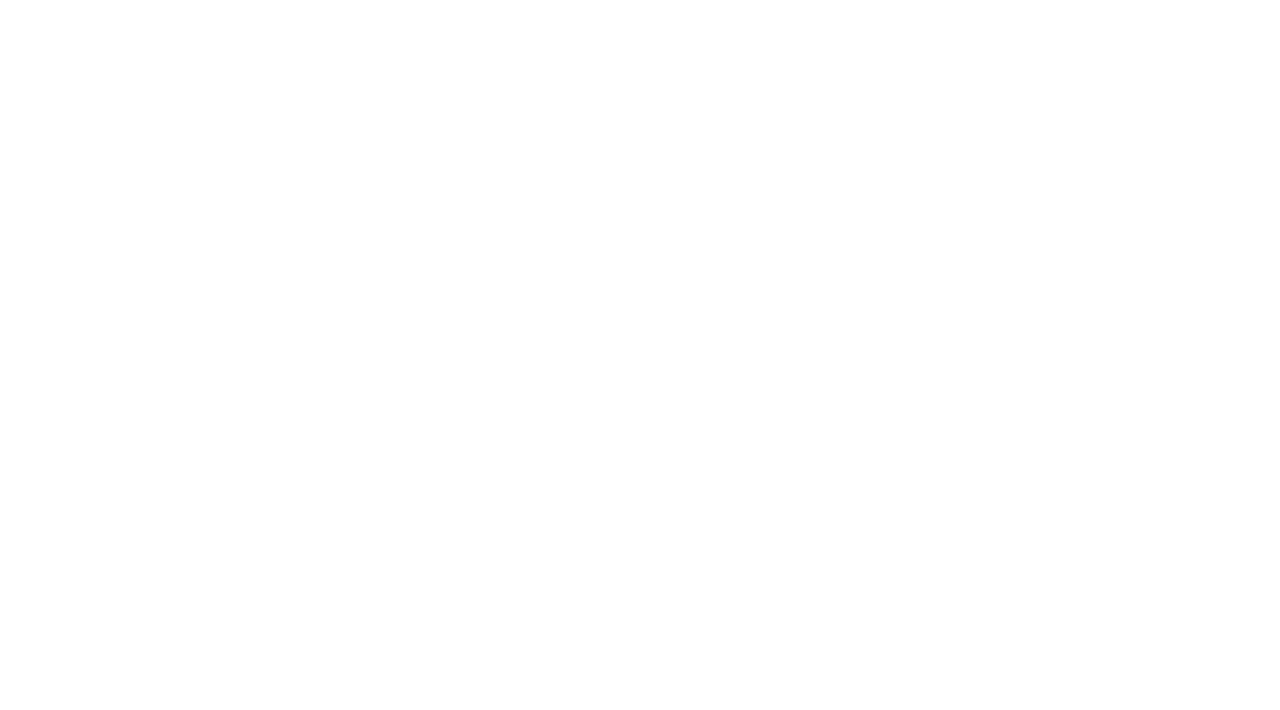
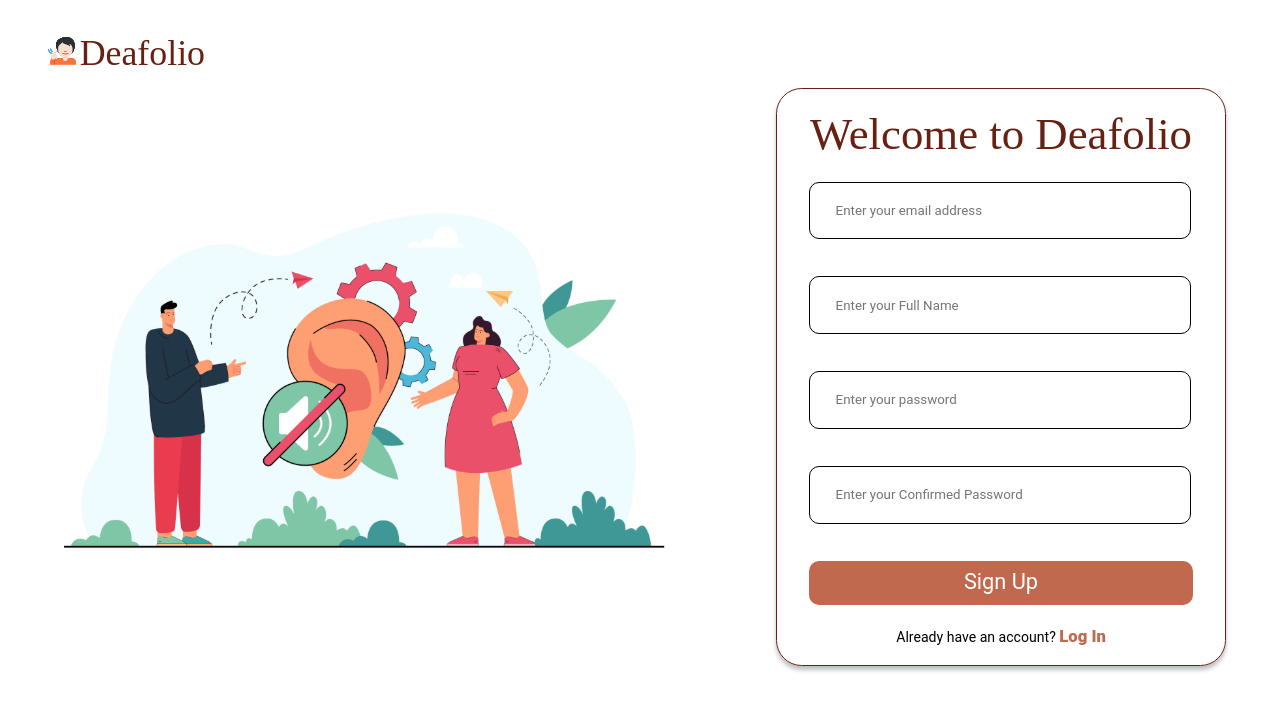
Before and after one commit to Tech-Shreyansh/Deafolio-Frontend, a React (Create React App) app: page /signup in a window 1280 px wide. Before the commit this address had no page. Shown: the top 710 px of the page. Built offline with nearby package versions, Linux system fonts and the light colour scheme; a web font is replaced by a local one.

Commit message:
added signup page

```diff
--- a/src/App.js
+++ b/src/App.js
@@ -1,16 +1,18 @@
 import React from 'react';
 import LoginApp from './Auth/Login/login';
 import { BrowserRouter, Routes, Route } from "react-router-dom";
+import SignupApp from './Auth/signup/sign';
+import ForgotApp from './Auth/forgot_password/forgot';
 
 function App() {
   return <BrowserRouter>
   <Routes>
     <Route path="/login" element={<LoginApp />} ></Route>
-    {/* <Route path="/signup" element={<SignUp />}></Route>
-    <Route path="/authphone" element={<Phone />}></Route>
+    <Route path="/signup" element={<SignupApp />}></Route>
+    <Route path="/forgot_password" element={<ForgotApp />}></Route>
+    {/* <Route path="/authphone" element={<Phone />}></Route>
     <Route path="/otp" element={<OTP />}></Route>
     <Route path="/phoneotp" element={<PhoneOTP />}></Route>
-    <Route path="/forgot_password" element={<Forgot />}></Route>
     <Route path="/reset_password" element={<Resetpass />}></Route>
     <Route path="/set_password" element={<Setpass />}></Route> */}
   </Routes>
--- a/src/Auth/Login/login.css
+++ b/src/Auth/Login/login.css
@@ -1,14 +1,7 @@
 @import url("https://fonts.googleapis.com/css2?family=Metal&display=swap");
 
-*{
-    font-family: 'Roboto';
-}
-
-#illustration {
-  position: absolute;
-  margin-left: 4.4vw;
-  margin-top: 23vh;
-  width: 47vw;
+* {
+  font-family: "Roboto";
 }
 
 #login {
@@ -23,11 +16,10 @@
   display: flex;
   flex-direction: column;
   justify-content: space-between;
-
 }
 
 input {
-  width: 28.2vw;
+  width: 27.5vw;
   height: 4.2vw;
   margin-left: 2.5vw;
   border: 1px solid #000000;
@@ -44,41 +36,45 @@ input {
   color: #662113;
 }
 
-.error{
+.error {
   color: red;
   font-size: 0.8vw;
-    margin:0;
+  margin: 0;
   margin-left: 2.6vw;
   margin-top: 0.2vw;
   visibility: hidden;
 }
 
-#login pre{
+#login pre {
   font-size: 1.1vw;
   margin-left: 24vw;
   width: 11vw;
-    color: #C1694F;
+  color: #c1694f;
+  cursor: pointer;
 }
 
-#log_btn{
-    width: 28.2vw;
+#log_btn {
+  cursor: pointer;
+  width: 30vw;
   height: 3.5vw;
   margin-left: 2.5vw;
-background: #C1694F;
+  background: #c1694f;
   border-radius: 10px;
   text-align: center;
-line-height: 5vh;
+  line-height: 3.3vw;
   color: white;
   font-size: 1.7vw;
 }
 
-#footer_msg{
+#footer_msg {
   text-align: center;
   font-size: 1.1vw;
   margin-bottom: 1.5vw;
 }
 
-#footer_msg span{
-    color: #C1694F;
+#footer_msg span {
+    font-size: 1.3vw;
+    font-weight: 800;
+  color: #c1694f;
   cursor: pointer;
 }
--- a/src/Auth/components/comp.css
+++ b/src/Auth/components/comp.css
@@ -1,14 +1,22 @@
-@import url('https://fonts.googleapis.com/css2?family=Metal&display=swap');
+@import url("https://fonts.googleapis.com/css2?family=Metal&display=swap");
 
-#heading{
+#heading {
   position: absolute;
   font-size: 2.8vw;
-    font-family: 'Metal', cursive;
+  font-family: "Metal", cursive;
   color: #662113;
   margin-left: 3.1vw;
   margin-top: 3vh;
 }
-#heading img{
+
+#illustration {
+  position: absolute;
+  margin-left: 4.4vw;
+  margin-top: 23vh;
+  width: 47vw;
+}
+
+#heading img {
   width: 2.2vw;
   margin-right: 0.3vw;
 }
--- /dev/null
+++ b/src/Auth/forgot_password/forgot.jsx
@@ -0,0 +1,26 @@
+import React from "react";
+import Logo from "../components/logo";
+import "./forgot.css"
+import arrow from "./arrow.svg"
+
+const ForgotApp = () => {
+    return<div>
+        <Logo />
+        <div id="forgot">
+        <div>
+            <p id="log_head">Trouble Logging In?</p>
+            <p id="otp_msg">Enter your email and we'll send you an otp to get back into your account.</p>
+            </div>
+            <div>
+            <input placeholder="Enter your email address"/>
+            <p className="error" >Enter valid Email Address</p>
+            </div>
+            <div id="log_btn">Send OTP</div>
+            <div id="line"></div>
+            <div id="footer_msg">Create a new account? <span>Sign Up</span></div>
+            <div id="back"><img src={arrow} alt="back" />   Back to log in</div>
+        </div>
+    </div>
+}
+
+export default ForgotApp;
--- /dev/null
+++ b/src/Auth/signup/sign.jsx
@@ -0,0 +1,34 @@
+import React from "react";
+import Logo from "../components/logo";
+import illustration from "../images/illustration.svg";
+import "./signup.css"
+
+const SignupApp = () => {
+    return<div>
+        <Logo />
+        <img id="illustration" src={illustration} alt="Deaf winning the World" />
+        <div id="signup">
+            <p id="log_head">Welcome to Deafolio</p>
+            <div>
+            <input placeholder="Enter your email address"/>
+            <p className="error" >Enter valid Email Address</p>
+            </div>
+            <div>
+            <input placeholder="Enter your Full Name"/>
+            <p className="error" >Enter valid Email Address</p>
+            </div>
+            <div>
+            <input placeholder="Enter your password"/>
+            <p className="error" >Enter valid Password</p>
+            </div>
+            <div>
+            <input placeholder="Enter your Confirmed Password"/>
+            <p className="error" >Enter valid Email Address</p>
+            </div>
+            <div id="log_btn">Sign Up</div>
+            <div id="footer_msg">Already have an account? <span>Log In</span></div>
+        </div>
+    </div>
+}
+
+export default SignupApp;
--- /dev/null
+++ b/src/Auth/signup/signup.css
@@ -0,0 +1,13 @@
+#signup{
+    position: absolute;
+  width: 35vw;
+  height: 45vw;
+  border: 1px solid #662113;
+  border-radius: 2vw;
+  margin-left: 60vw;
+  margin-top: 10vh;
+  box-shadow: 0px 4px 4px rgba(0, 0, 0, 0.25);
+  display: flex;
+  flex-direction: column;
+  justify-content: space-between;
+}
```
Also changed, not shown: src/Auth/forgot_password/arrow.svg (added), src/Auth/forgot_password/forgot.css (added). Lines whose indentation alone changed are shown as unchanged.
